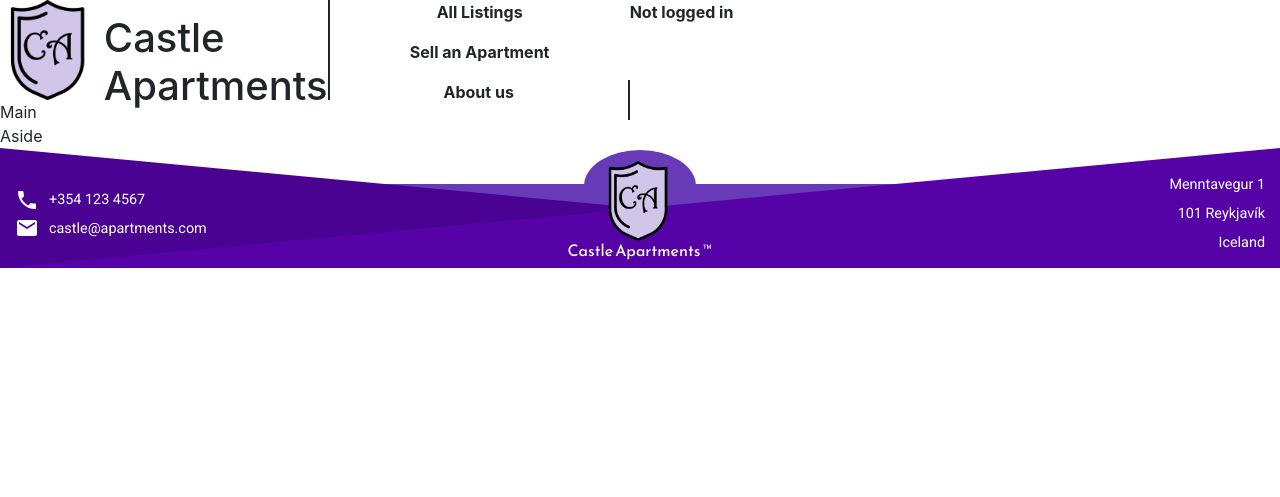
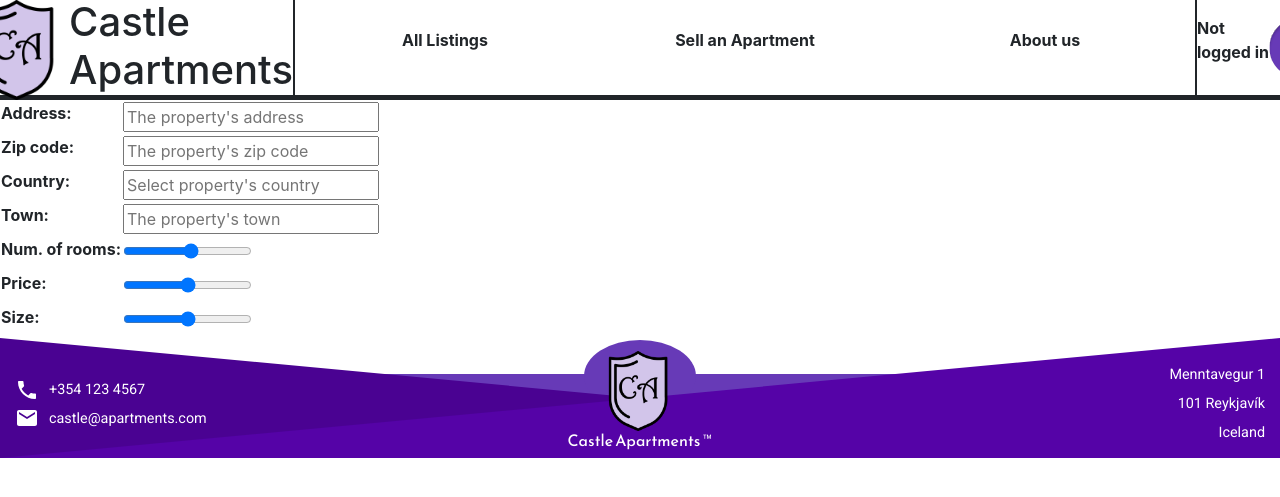
Before and after one commit to olafur-andri-hr/SC-T-220-VLN2, a Django app: page / in a window 1280 px wide. Shown: the top 497 px of the page. Run offline with Django 3.2, Linux system fonts and the light colour scheme; some libraries are stand-ins or nearby versions.

Commit message:
Added form to home screen

```diff
--- a/base/sass/style.scss
+++ b/base/sass/style.scss
@@ -13,7 +13,8 @@ header{
     display: flex;
     border-style: solid;
     justify-content: center;
-    border-width: 0px 0px 5px 0px;
+	border-width: 0px 0px 5px 0px;
+
 	#logodiv {
         height: 100px;
         display: flex;
--- /dev/null
+++ b/castleapartments/forms.py
@@ -0,0 +1,66 @@
+from django import forms
+
+
+class SearchForm(forms.Form):
+    address = forms.CharField(
+        label="Address:",
+        max_length=100,
+        required=False,
+        widget=forms.TextInput(attrs={
+            "placeholder": "The property's address"
+        })
+    )
+    zip_code = forms.CharField(
+        label="Zip code:",
+        max_length=100,
+        required=False,
+        widget=forms.TextInput(attrs={
+            "placeholder": "The property's zip code"
+        })
+    )
+    country = forms.ChoiceField(
+        label="Country:",
+        required=False,
+        choices=['Insert Django country dropdown here'],
+        widget=forms.TextInput(attrs={
+            "placeholder": "Select property's country"
+        })
+    )
+    town = forms.CharField(
+        label="Town:",
+        max_length=100,
+        required=False,
+        widget=forms.TextInput(attrs={
+            "placeholder": "The property's town"
+        })
+    )
+    rooms = forms.IntegerField(
+        label="Num. of rooms:",
+        required=False,
+        widget=forms.NumberInput(attrs={
+            "type": "range",
+            "min": "1",
+            "max": "20",
+            "step": "1"
+        })
+    )
+    price = forms.IntegerField(
+        label="Price:",
+        required=False,
+        widget=forms.NumberInput(attrs={
+            "type": "range",
+            "min": "1000000",
+            "max": "100000000",
+            "step": "1"
+        })
+    )
+    size = forms.IntegerField(
+        label="Size:",
+        required=False,
+        widget=forms.NumberInput(attrs={
+            "type": "range",
+            "min": "20",
+            "max": "1000",
+            "step": "1"
+        })
+    )
--- a/castleapartments/templates/index.html
+++ b/castleapartments/templates/castleapartments/index.html
@@ -5,6 +5,10 @@
 {% endblock title %}
 
 {% block content %}
-    <main>Main</main>
-    <aside>Aside</aside>
+    <form action="#" method="post">
+        {% csrf_token %}
+        <table>
+            {{ form }}
+        </table>
+    </form>
 {% endblock content %}
--- a/castleapartments/views.py
+++ b/castleapartments/views.py
@@ -1,7 +1,9 @@
 from django.shortcuts import render
-
-# Create your views here.
+from castleapartments.forms import SearchForm
 
 
 def index(request):
-    return render(request, 'index.html')
+    context = {
+        "form": SearchForm()
+    }
+    return render(request, 'castleapartments/index.html', context)
```
Also changed, not shown: base/static/css/style.min.css, 2 other files.
